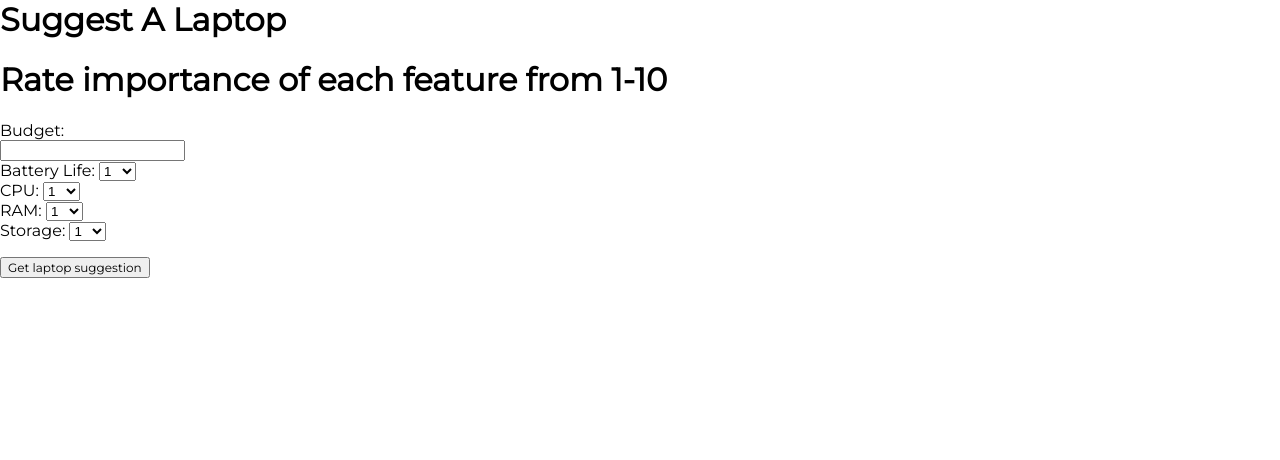
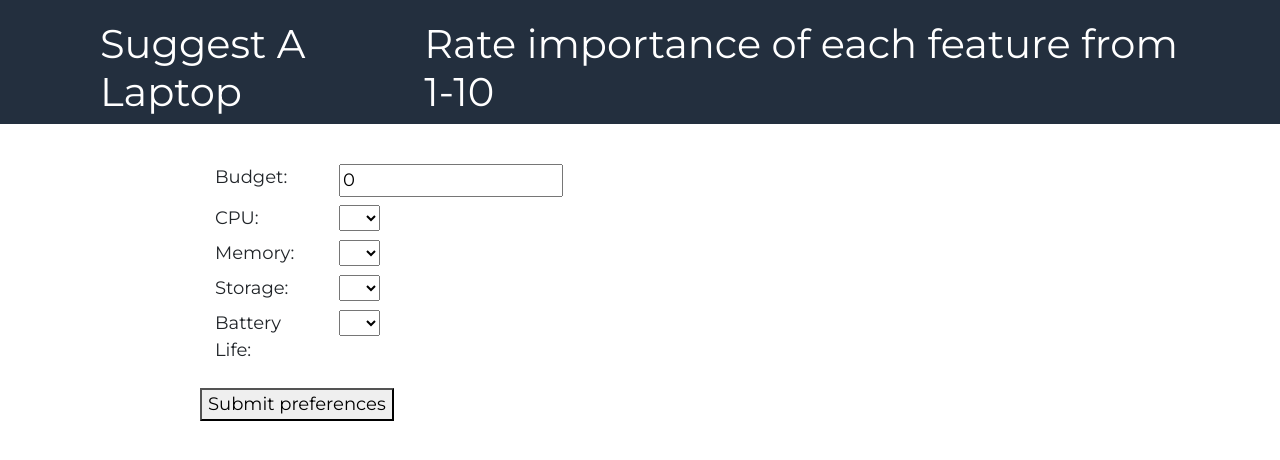
Before and after one commit to macarpenter12/suggest_a_laptop, a website: page public/index.html in a window 1280 px wide. Drawn offline with nearby package versions, Linux system fonts and the light colour scheme.

Commit message:
Switched to Vue, nonfunctional.

```diff
--- a/public/app.js
+++ b/public/app.js
@@ -1,7 +1,17 @@
+/*global Vue */
 /*global axios*/
 
-function getUserPref()
-{
+var App = new Vue({
+    el: '#app',
+    data: {
+        userBudget: 0,
+        userCpuScore: 0,
+        userRamScore: 0,
+        userStorageScore: 0,
+        userBatteryScore: 0
+    },
+    methods: {
+        async getUserPref() {
             var budgetID = document.getElementById("budget");
             var batValID = document.getElementById("batteryVal");
             var cpuValID = document.getElementById("cpuVal");
@@ -35,10 +45,11 @@ function getUserPref()
                                 <li>${resLaptop.ram_capacity} GB of memory</li>
                                 <li>${resLaptop.storage} GB of storage space</li>
                                 <li>${resLaptop.battery} hours of battery life</li>
-            </ul>
-            `
+                            </ul>`
                 })
                 .catch(function(err) {
                     console.log(err);
                 });
         }
+    }
+});
--- a/public/index.html
+++ b/public/index.html
@@ -2,21 +2,43 @@
 
 <head>
     <title>Suggest a Laptop</title>
+    <link rel="stylesheet" href="https://stackpath.bootstrapcdn.com/bootstrap/4.5.0/css/bootstrap.min.css" integrity="sha384-9aIt2nRpC12Uk9gS9baDl411NQApFmC26EwAOH8WgZl5MYYxFfc+NcPb1dKGj7Sk" crossorigin="anonymous">
     <link href="https://fonts.googleapis.com/css?family=Montserrat" rel="stylesheet">
     <link href="styles.css" rel="stylesheet">
 </head>
 
-<body>
+<body class="site">
+    <header>
         <h1>Suggest A Laptop</h1>
         <h1>Rate importance of each feature from 1-10</h1>
+    </header>
 
-    <form>
+    <main class="site-content">
+        <div id="app" class="column-content">
+            <div class="userPrefs">
+                <div class="userPrefsInput">
+                    <div class="container">
+                        <div class="row">
+                            <div class="col">
+                                Budget:
+                            </div>
 
-        <label for="budget">Budget:</label><br>
-        <input type="text" id="budget" name="budget"><br>
+                            <div class="col">
+                                <input v-model="userBudget">
+                            </div>
 
-        <label for="batteryVal">Battery Life:</label>
-        <select id="batteryVal">
+                            <div class="col">
+                                <!-- EMPTY COLUMN FOR SPACING -->
+                            </div>
+                        </div>
+
+                        <div class="row">
+                            <div class="col">
+                                CPU:
+                            </div>
+
+                            <div class="col">
+                                <select v-model="userCpuScore">
                                 <option value=1 >1</option>
                                 <option value=2 >2</option>
                                 <option value=3 >3</option>
@@ -27,10 +49,21 @@
                                 <option value=8 >8</option>
                                 <option value=9 >9</option>
                                 <option value=10 >10</option>
-    </select><br>
+                            </select>
+                            </div>
 
-        <label for="cpuVal">CPU:</label>
-        <select id="cpuVal">
+                            <div class="col">
+                                <!-- EMPTY COLUMN FOR SPACING -->
+                            </div>
+                        </div>
+
+                        <div class="row">
+                            <div class="col">
+                                Memory:
+                            </div>
+
+                            <div class="col">
+                                <select v-model="userRamScore">
                                 <option value=1 >1</option>
                                 <option value=2 >2</option>
                                 <option value=3 >3</option>
@@ -41,10 +74,21 @@
                                 <option value=8 >8</option>
                                 <option value=9 >9</option>
                                 <option value=10 >10</option>
-        </select><br>
+                            </select>
+                            </div>
 
-        <label for="ramVal">RAM:</label>
-        <select id="ramVal">
+                            <div class="col">
+                                <!-- EMPTY COLUMN FOR SPACING -->
+                            </div>
+                        </div>
+
+                        <div class="row">
+                            <div class="col">
+                                Storage:
+                            </div>
+
+                            <div class="col">
+                                <select v-model="userStorageScore">
                                 <option value=1 >1</option>
                                 <option value=2 >2</option>
                                 <option value=3 >3</option>
@@ -55,10 +99,21 @@
                                 <option value=8 >8</option>
                                 <option value=9 >9</option>
                                 <option value=10 >10</option>
-        </select><br>
+                            </select>
+                            </div>
 
-        <label for="storageVal">Storage:</label>
-        <select id="storageVal">
+                            <div class="col">
+                                <!-- EMPTY COLUMN FOR SPACING -->
+                            </div>
+                        </div>
+
+                        <div class="row">
+                            <div class="col">
+                                Battery Life:
+                            </div>
+
+                            <div class="col">
+                                <select v-model="userBatteryScore">
                                 <option value=1 >1</option>
                                 <option value=2 >2</option>
                                 <option value=3 >3</option>
@@ -69,17 +124,31 @@
                                 <option value=8 >8</option>
                                 <option value=9 >9</option>
                                 <option value=10 >10</option>
-        </select><br>
+                            </select>
+                            </div>
 
-    </form>
+                            <div class="col">
+                                <!-- EMPTY COLUMN FOR SPACING -->
+                            </div>
+                        </div>
+                    </div>
+                </div>
 
-    <button onclick="getUserPref()">Get laptop suggestion</button>
+                <button @click="getUserPref">Submit preferences</button>
+            </div>
 
-    <div id="recommendation">
+            <div class="recommendation">
+
+            </div>
+        </div>
+    </main>
 
     </div>
 
-    <script src="https://cdnjs.cloudflare.com/ajax/libs/axios/0.18.0/axios.min.js" integrity="sha256-mpnrJ5DpEZZkwkE1ZgkEQQJW/46CSEh/STrZKOB/qoM=" crossorigin="anonymous"></script>
+    <script src="https://code.jquery.com/jquery-3.5.1.slim.min.js" integrity="sha384-DfXdz2htPH0lsSSs5nCTpuj/zy4C+OGpamoFVy38MVBnE+IbbVYUew+OrCXaRkfj" crossorigin="anonymous"></script>
+    <script src="https://cdn.jsdelivr.net/npm/popper.js@1.16.0/dist/umd/popper.min.js" integrity="sha384-Q6E9RHvbIyZFJoft+2mJbHaEWldlvI9IOYy5n3zV9zzTtmI3UksdQRVvoxMfooAo" crossorigin="anonymous"></script>
+    <script src="https://stackpath.bootstrapcdn.com/bootstrap/4.5.0/js/bootstrap.min.js" integrity="sha384-OgVRvuATP1z7JjHLkuOU7Xw704+h835Lr+6QL9UvYjZE3Ipu6Tp75j7Bh/kR0JKI" crossorigin="anonymous"></script>
+    <script src="https://cdn.jsdelivr.net/npm/vue/dist/vue.js"></script>
     <script src="app.js"></script>
 </body>
 
--- a/public/styles.css
+++ b/public/styles.css
@@ -1,31 +1,76 @@
 body {
     font-family: 'Montserrat', sans-serif;
-    font-size: 16px;
+    font-size: 18px;
     background: #fff;
     padding: 0px;
     margin: 0px;
 }
 
-button {
-    font-family: 'Montserrat', sans-serif;
-    font-size: 12px;
+h2 {
+    margin: 8px;
 }
 
-.content-body {
-    margin: 50px;
+p {
+    margin: 8px;
 }
 
-.column {
-    float: left;
-    width: 200px;
+.row {
+    margin-bottom: 8px;
 }
 
-.scrollbox {
-    width: 400px;
-    height: 100px;
-    overflow: scroll;
+
+
+/* Header */
+
+header {
+    display: flex;
+    padding: 20px 100px 0px 100px;
+    background-color: #232f3e;
+    color: #ffff;
 }
 
-table {
-    text-align: center;
+.title {
+    margin-top: 10px;
 }
+
+.title h1,
+.title h2 {
+    margin: 0px;
+}
+
+.title h1 {
+    border-top: 1px solid #000;
+}
+
+
+
+/* Content */
+
+.site {
+    display: flex;
+    min-height: 100vh;
+    flex-direction: column;
+}
+
+.site-content {
+    padding: 20px 100px 0px 100px;
+    flex: 1;
+}
+
+.column-content {
+    margin: 20px 50px 70px 100px;
+    flex: 1;
+}
+
+.content {
+    margin: 20px 50px 70px 50px;
+    display: flex;
+}
+
+.userPrefs {
+    width: 40%;
+}
+
+.userPrefsInput {
+    margin-bottom: 24px;
+}
```
Lines whose indentation alone changed are shown as unchanged.
